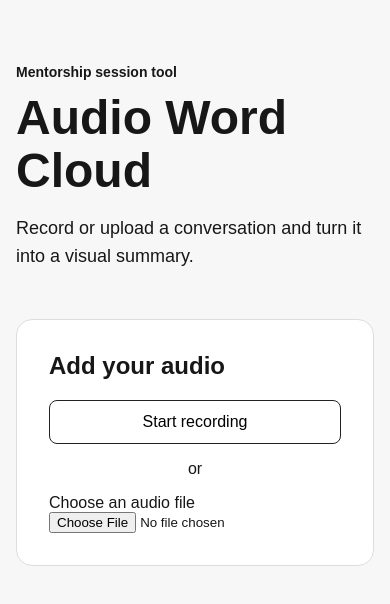
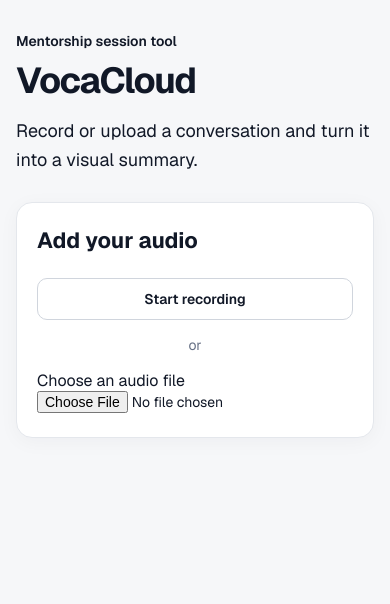
Before and after one commit to Aswathi-m7/VocaCloud, a Next.js app: page / in a window 390 px wide. Shown: the top 604 px of the page. Built offline with nearby package versions, Linux system fonts and the light colour scheme.

Commit message:
Prevent conflicting audio inputs

```diff
--- a/app/components/AudioRecorder.jsx
+++ b/app/components/AudioRecorder.jsx
@@ -6,6 +6,7 @@ import { MAX_RECORDING_SECONDS } from "../../lib/constants";
 export default function AudioRecorder({
   onAudioSelected,
   onAudioCleared,
+  disabled = false,
 }) {
   const [isRecording, setIsRecording] = useState(false);
   const [audioUrl, setAudioUrl] = useState(null);
@@ -149,7 +150,11 @@ export default function AudioRecorder({
           </button>
         </div>
       ) : (
-        <button type="button" onClick={startRecording}>
+        <button
+  type="button"
+  onClick={startRecording}
+  disabled={disabled}
+>
           Start recording
         </button>
       )}
--- a/app/components/AudioUploader.jsx
+++ b/app/components/AudioUploader.jsx
@@ -6,6 +6,7 @@ import { validateAudioFile } from "../../lib/audioValidation";
 export default function AudioUploader({
   onAudioSelected,
   onAudioCleared,
+  disabled = false,
 }) {
   const [selectedFile, setSelectedFile] = useState(null);
   const [error, setError] = useState("");
@@ -57,6 +58,7 @@ function handleClear() {
         type="file"
         accept=".mp3,.wav,.m4a,audio/mpeg,audio/wav,audio/mp4"
         onChange={handleFileChange}
+        disabled={disabled || isChecking}
       />
 
       {isChecking && <p>Checking audio file...</p>}
@@ -69,9 +71,7 @@ function handleClear() {
 
       {selectedFile && (
         <div>
-    <p>
-      Selected: {selectedFile.name}
-    </p>
+          <p>Selected: {selectedFile.name}</p>
 
           <button type="button" onClick={handleClear}>
             Remove
--- a/app/layout.js
+++ b/app/layout.js
@@ -12,7 +12,7 @@ const geistMono = Geist_Mono({
 });
 
 export const metadata = {
-  title: "Audio Word Cloud",
+  title: "VocaCloud",
   description: "Turn an audio recording into a visual word cloud.",
   other: {
     "x-brief-ref": "TFG-WD-8823",
--- a/app/page.js
+++ b/app/page.js
@@ -52,24 +52,25 @@ async function handleAnalyze() {
   }
 }
   return (
-    <main className="app">
-      <section className="intro">
+    <main className={styles.page}>
+      <section className={styles.intro}>
         <p className="eyebrow">Mentorship session tool</p>
 
-        <h1>Audio Word Cloud</h1>
+        <h1>VocaCloud</h1>
 
         <p className="description">
           Record or upload a conversation and turn it into a visual summary.
         </p>
       </section>
 
-      <section className="audio-section">
+      <section className={styles["audio-section"]}>
         <h2>Add your audio</h2>
 
-        <div className="input-options">
+        <div className={styles["input-options"]}>
           <AudioRecorder
             onAudioSelected={handleAudioSelected}
             onAudioCleared={handleAudioCleared}
+            disabled={selectedAudio !== null || isAnalyzing}
           />
 
           <span>or</span>
@@ -77,6 +78,7 @@ async function handleAnalyze() {
           <AudioUploader
             onAudioSelected={handleAudioSelected}
             onAudioCleared={handleAudioCleared}
+            disabled={selectedAudio !== null || isAnalyzing}
           />
         </div>
       </section>
--- a/app/page.module.css
+++ b/app/page.module.css
@@ -1,131 +1,324 @@
 .page {
-  --background: #fafafa;
-  --foreground: #fff;
+  --background: #f6f7f9;
+  --foreground: #ffffff;
+  --text-primary: #111827;
+  --text-secondary: #667085;
+  --border: #e4e7ec;
+  --button-primary: #111827;
+  --button-primary-hover: #1f2937;
 
-  --text-primary: #000;
-  --text-secondary: #666;
-
-  --button-primary-hover: #383838;
-  --button-secondary-hover: #f2f2f2;
-  --button-secondary-border: #ebebeb;
+  min-height: 100vh;
+  width: 100%;
+  box-sizing: border-box;
 
   display: flex;
-  flex: 1;
   flex-direction: column;
   align-items: center;
-  justify-content: center;
+
+  padding: 64px 24px;
+
   font-family: var(--font-geist-sans);
-  background-color: var(--background);
+  background: var(--background);
+  color: var(--text-primary);
 }
 
+/* Main content wrapper */
 .main {
-  display: flex;
-  flex: 1;
   width: 100%;
-  max-width: 800px;
-  flex-direction: column;
-  align-items: flex-start;
-  justify-content: space-between;
-  background-color: var(--foreground);
-  padding: 120px 60px;
+  max-width: 760px;
+  box-sizing: border-box;
 }
 
+/* Intro */
 .intro {
-  display: flex;
-  flex-direction: column;
-  align-items: flex-start;
-  text-align: left;
-  gap: 24px;
+  width: 100%;
+  margin-bottom: 40px;
+}
+
+.intro .eyebrow {
+  margin: 0 0 12px;
+  font-size: 14px;
+  font-weight: 600;
+  color: #667085;
 }
 
 .intro h1 {
-  max-width: 320px;
-  font-size: 40px;
-  font-weight: 600;
-  line-height: 48px;
-  letter-spacing: -2.4px;
-  text-wrap: balance;
+  margin: 0 0 16px;
+  max-width: 600px;
+
+  font-size: 48px;
+  font-weight: 700;
+  line-height: 1.05;
+  letter-spacing: -2px;
+
   color: var(--text-primary);
 }
 
-.intro p {
-  max-width: 440px;
+.intro .description {
+  margin: 0;
+  max-width: 600px;
+
   font-size: 18px;
-  line-height: 32px;
-  text-wrap: balance;
+  line-height: 1.6;
+
   color: var(--text-secondary);
 }
 
-.intro a {
-  font-weight: 500;
-  color: var(--text-primary);
+/* Audio section */
+.audio-section {
+  width: 100%;
+  box-sizing: border-box;
+
+  padding: 32px;
+
+  background: var(--foreground);
+  border: 1px solid var(--border);
+  border-radius: 20px;
+
+  box-shadow: 0 4px 20px rgba(16, 24, 40, 0.04);
 }
 
-.ctas {
+.audio-section h2 {
+  margin: 0 0 24px;
+
+  font-size: 24px;
+  line-height: 1.2;
+  font-weight: 650;
+}
+
+/* Recording / upload options */
+.input-options {
   display: flex;
-  flex-direction: row;
+  align-items: center;
+  gap: 24px;
+
   width: 100%;
-  max-width: 440px;
-  gap: 16px;
+}
+
+.input-options > span {
+  flex-shrink: 0;
+
+  font-size: 14px;
+  color: var(--text-secondary);
+}
+
+/* Buttons */
+.input-options button,
+.page button {
+  min-height: 42px;
+
+  padding: 0 18px;
+
+  border: 1px solid #d0d5dd;
+  border-radius: 10px;
+
+  background: #ffffff;
+  color: #111827;
+
+  font-family: inherit;
+  font-size: 14px;
+  font-weight: 600;
+
+  cursor: pointer;
+
+  transition:
+    background 0.2s ease,
+    border-color 0.2s ease,
+    transform 0.1s ease;
+}
+
+.input-options button:hover,
+.page button:hover {
+  background: #f9fafb;
+  border-color: #98a2b3;
+}
+
+.input-options button:active,
+.page button:active {
+  transform: translateY(1px);
+}
+
+.page button:disabled {
+  opacity: 0.6;
+  cursor: not-allowed;
+}
+
+/* File input */
+.input-options input[type="file"] {
+  max-width: 100%;
+
+  font-family: inherit;
   font-size: 14px;
 }
 
-.ctas a {
-  display: flex;
-  justify-content: center;
-  align-items: center;
-  height: 40px;
-  padding: 0 16px;
-  border-radius: 128px;
-  border: 1px solid transparent;
-  transition: 0.2s;
-  cursor: pointer;
-  width: fit-content;
-  font-weight: 500;
+/* Status message */
+.page > p {
+  margin: 20px 0 0;
+
+  font-size: 14px;
+  line-height: 1.5;
+  color: var(--text-secondary);
 }
 
-a.primary {
-  background: var(--text-primary);
-  color: var(--background);
-  gap: 8px;
+/* Analysis button */
+.page > button {
+  margin-top: 12px;
+
+  background: var(--button-primary);
+  border-color: var(--button-primary);
+  color: #ffffff;
 }
 
-a.secondary {
-  border-color: var(--button-secondary-border);
+.page > button:hover {
+  background: var(--button-primary-hover);
+  border-color: var(--button-primary-hover);
 }
 
-/* Enable hover only on non-touch devices */
-@media (hover: hover) and (pointer: fine) {
-  a.primary:hover {
-    background: var(--button-primary-hover);
-    border-color: transparent;
-  }
-
-  a.secondary:hover {
-    background: var(--button-secondary-hover);
-    border-color: transparent;
-  }
+/* Results */
+.results {
+  width: 100%;
+  margin-top: 40px;
 }
 
-/* Mobile layout */
+.results h2 {
+  margin: 0 0 16px;
+
+  font-size: 28px;
+  line-height: 1.2;
+}
+
+/* Transcript */
+.results p {
+  margin: 0;
+
+  padding: 24px;
+
+  background: #ffffff;
+  border: 1px solid var(--border);
+  border-radius: 16px;
+
+  font-size: 16px;
+  line-height: 1.7;
+
+  color: #344054;
+}
+
+/* Word cloud */
+.word-cloud {
+  display: flex;
+  flex-wrap: wrap;
+  align-items: center;
+  justify-content: center;
+
+  gap: 24px 28px;
+
+  width: 100%;
+  min-height: 280px;
+  box-sizing: border-box;
+
+  padding: 36px;
+
+  background: #ffffff;
+  border: 1px solid var(--border);
+  border-radius: 20px;
+
+  box-shadow: 0 4px 20px rgba(16, 24, 40, 0.03);
+}
+
+.word-cloud-term {
+  display: inline-block;
+
+  font-weight: 700;
+  line-height: 1.1;
+  text-align: center;
+
+  overflow-wrap: anywhere;
+}
+
+/* Recording status */
+.recording-status {
+  display: flex;
+  align-items: center;
+  gap: 8px;
+
+  margin-bottom: 8px;
+
+  font-size: 14px;
+  font-weight: 600;
+}
+
+.recording-dot {
+  width: 9px;
+  height: 9px;
+
+  border-radius: 50%;
+  background: #ef4444;
+}
+
+.recording-time {
+  margin: 0 0 16px;
+
+  font-size: 28px;
+  font-weight: 600;
+  font-variant-numeric: tabular-nums;
+}
+
+/* Error */
+.error-message {
+  margin: 12px 0;
+
+  padding: 12px 14px;
+
+  border: 1px solid #fecdca;
+  border-radius: 10px;
+
+  background: #fef3f2;
+  color: #b42318;
+
+  font-size: 14px;
+}
+
+/* Audio player */
+.page audio {
+  display: block;
+
+  width: 100%;
+  max-width: 360px;
+
+  margin: 12px 0;
+}
+
+/* Mobile */
 @media (max-width: 600px) {
-  .main {
-    padding: 48px 24px;
+  .page {
+    padding: 32px 16px;
   }
 
   .intro {
-    gap: 16px;
+    margin-bottom: 28px;
   }
 
   .intro h1 {
-    font-size: 32px;
-    line-height: 40px;
-    letter-spacing: -1.92px;
+    font-size: 36px;
+    line-height: 1.08;
+    letter-spacing: -1.4px;
   }
 
-  /* Stack recording and upload options vertically */
+  .intro .description {
+    font-size: 16px;
+    line-height: 1.6;
+  }
+
+  .audio-section {
+    padding: 24px 20px;
+    border-radius: 16px;
+  }
+
+  .audio-section h2 {
+    font-size: 22px;
+  }
+
   .input-options {
-    width: 100%;
     flex-direction: column;
     align-items: stretch;
     gap: 16px;
@@ -141,83 +334,28 @@ a.secondary {
 
   .input-options input[type="file"] {
     width: 100%;
-    max-width: 100%;
   }
 
-  /* Word cloud */
+  .results {
+    margin-top: 32px;
+  }
+
+  .results h2 {
+    font-size: 26px;
+  }
+
+  .results p {
+    padding: 18px;
+    font-size: 15px;
+  }
+
   .word-cloud {
-    min-height: 260px;
+    min-height: 220px;
     padding: 24px 16px;
-    gap: 16px 20px;
+    gap: 20px 24px;
   }
 
   .word-cloud-term {
     max-width: 100%;
-    overflow-wrap: anywhere;
   }
 }
-
-/* Dark mode */
-@media (prefers-color-scheme: dark) {
-  .logo {
-    filter: invert();
-  }
-
-  .page {
-    --background: #000;
-    --foreground: #000;
-
-    --text-primary: #ededed;
-    --text-secondary: #999;
-
-    --button-primary-hover: #ccc;
-    --button-secondary-hover: #1a1a1a;
-    --button-secondary-border: #1a1a1a;
-  }
-}
-
-.code {
-  font-family: var(--font-geist-mono);
-  font-size: 0.9em;
-  background: color-mix(in srgb, currentColor 8%, transparent);
-  padding: 0.1em 0.4em;
-  border-radius: 6px;
-}
-
-/* Word cloud */
-.word-cloud {
-  display: flex;
-  flex-wrap: wrap;
-  align-items: center;
-  justify-content: center;
-  gap: 16px 20px;
-  min-height: 260px;
-  padding: 24px 16px;
-  border: 1px solid #ddd;
-  border-radius: 16px;
-  background: #fff;
-}
-
-.word-cloud-term {
-  display: inline-block;
-  font-weight: 700;
-  line-height: 1.1;
-  text-align: center;
-}
-
-/* Analysis results */
-.results {
-  width: 100%;
-  margin-top: 32px;
-}
-
-.results h2 {
-  margin-bottom: 16px;
-  font-size: 28px;
-  line-height: 1.2;
-}
-
-.results p {
-  margin: 0;
-  line-height: 1.6;
-}
```
Lines whose indentation alone changed are shown as unchanged.
